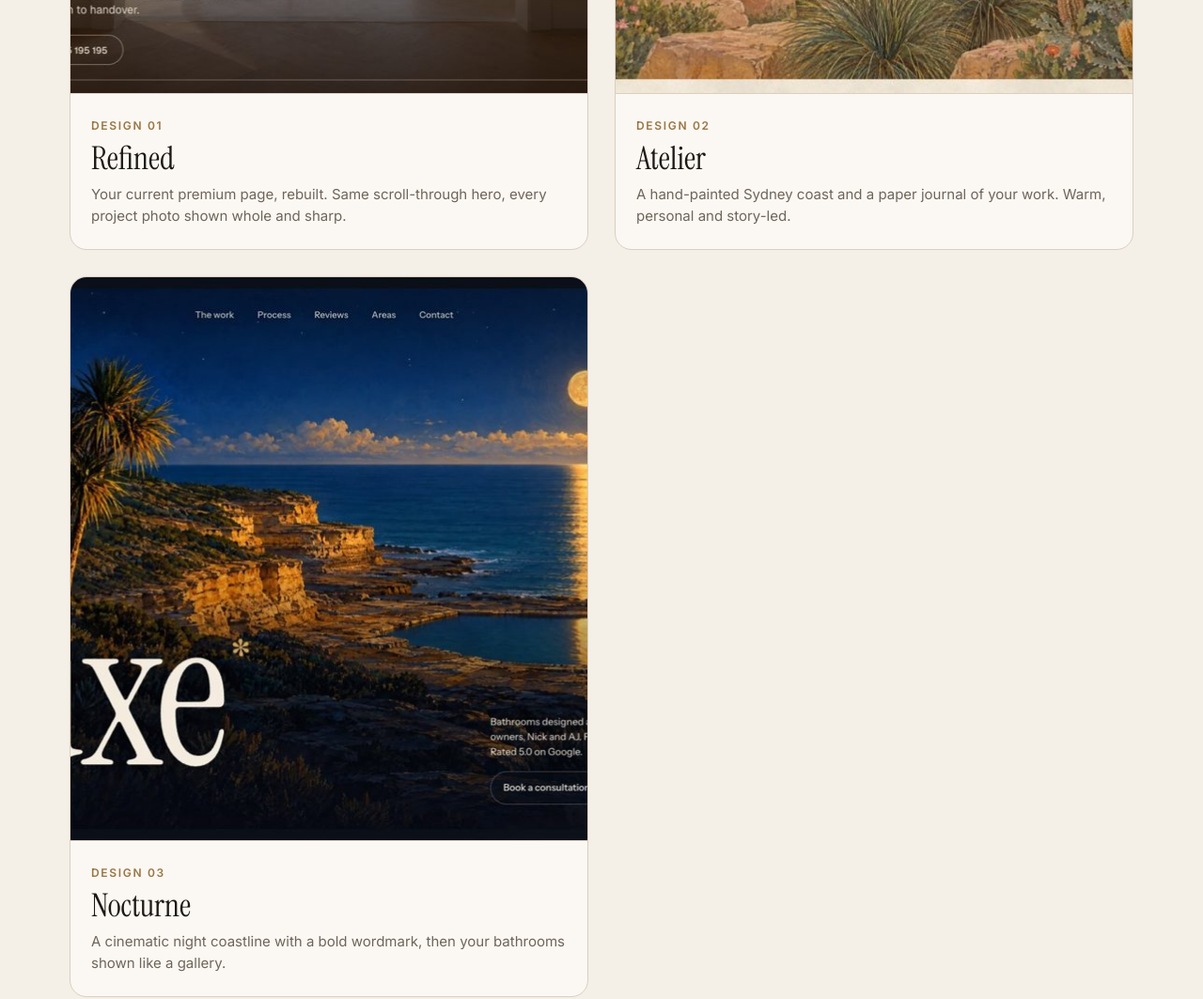
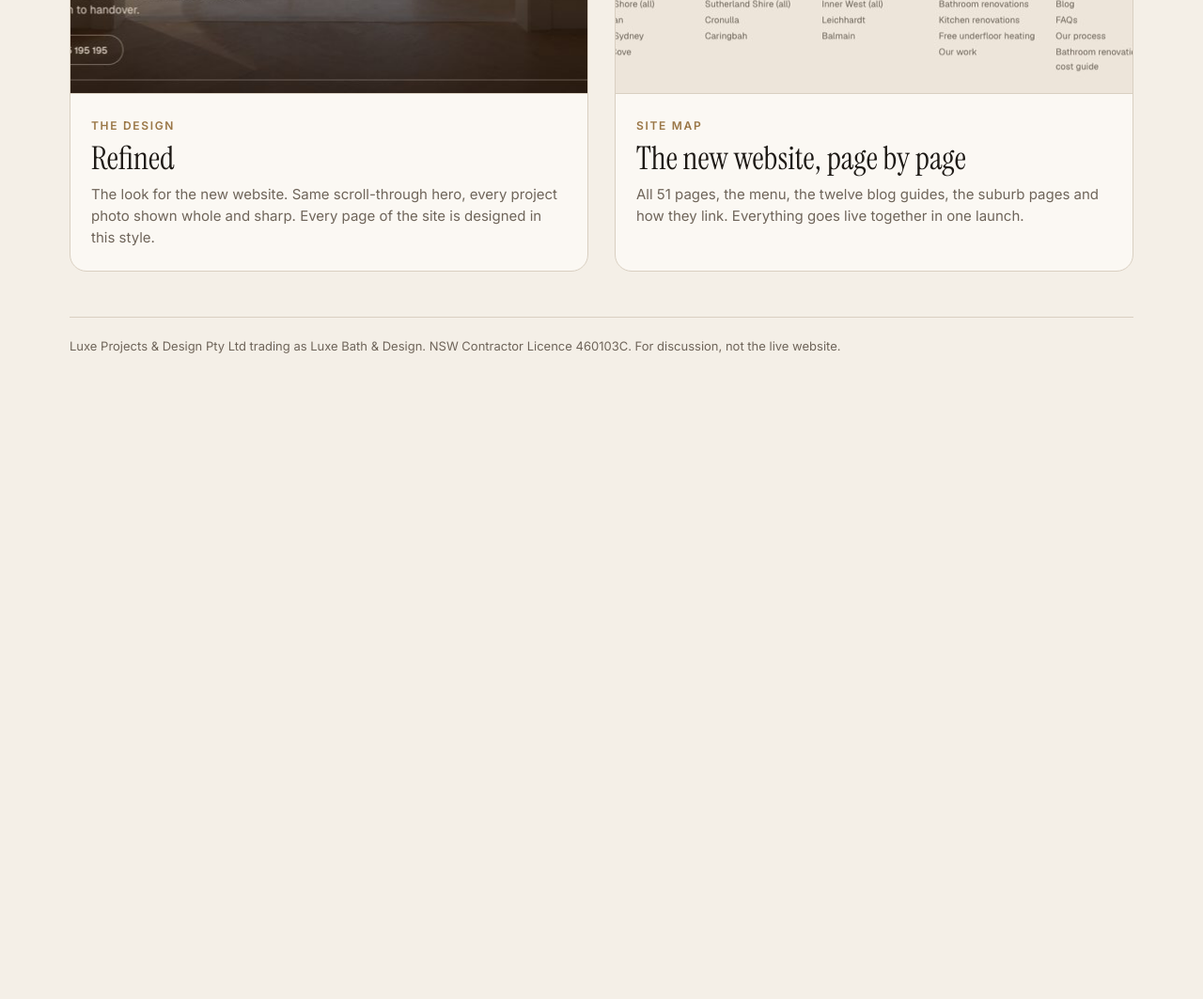
Before and after one commit to lab-manta/luxe-concepts, a plain HTML site: page index.html in a window 1280 px wide. Shown: the part 1640-2703 px from the top of the page at 94% size. After the commit the page ends 2091 px from the top, so only its background shows below. Drawn offline with Linux system fonts and the light colour scheme.

Commit message:
Update index.html

```diff
--- a/index.html
+++ b/index.html
@@ -4,7 +4,7 @@
 <meta charset="utf-8">
 <meta name="viewport" content="width=device-width, initial-scale=1">
 <meta name="robots" content="noindex, nofollow">
-<title>Luxe Bath &amp; Design | Page concepts and search report</title>
+<title>Luxe Bath &amp; Design | Website design, site map and search report</title>
 <link rel="preconnect" href="https://fonts.googleapis.com">
 <link rel="preconnect" href="https://fonts.gstatic.com" crossorigin>
 <link href="https://fonts.googleapis.com/css2?family=Instrument+Serif:ital@0;1&family=Inter:wght@400;500;600&display=swap" rel="stylesheet">
@@ -39,18 +39,17 @@ footer{margin-top:48px;color:var(--muted);font-size:13px;border-top:1px solid va
 <div class="wrap">
 <header>
 <h1>Luxe Bath <em>&amp;</em> Design</h1>
-<p class="meta">Three page designs and a search report, prepared for our meeting in November 2026. Tap any card to open it. Every page works on a phone.</p>
+<p class="meta">The website design, the site map and a search report, November 2026. Tap any card to open it. Every page works on a phone.</p>
 </header>
 <div class="grid">
 <a class="card report" id="report-card" href="report/">
 <div class="viz"><img src="hub/report.jpg" alt="Preview of the search and AI report" onerror="this.parentNode.style.minHeight='200px';this.remove()"></div>
 <div class="body"><span class="num">Search report</span><h2>Where Luxe shows up on Google, Maps and AI</h2><p>How you rank across Sydney, who is outspending you on Google Ads, which AI questions name your rivals instead of you, and what it takes to catch up.</p></div>
 </a>
-<a class="card" href="refined/"><img src="hub/refined.jpg" alt="Refined page preview" width="960" height="600"><div class="body"><span class="num">Design 01</span><h2>Refined</h2><p>Your current premium page, rebuilt. Same scroll-through hero, every project photo shown whole and sharp.</p></div></a>
-<a class="card" href="atelier/"><img src="hub/atelier.jpg" alt="Atelier page preview" width="960" height="600"><div class="body"><span class="num">Design 02</span><h2>Atelier</h2><p>A hand-painted Sydney coast and a paper journal of your work. Warm, personal and story-led.</p></div></a>
-<a class="card" href="nocturne/"><img src="hub/nocturne.jpg" alt="Nocturne page preview" width="960" height="600"><div class="body"><span class="num">Design 03</span><h2>Nocturne</h2><p>A cinematic night coastline with a bold wordmark, then your bathrooms shown like a gallery.</p></div></a>
+<a class="card" href="refined/"><img src="hub/refined.jpg" alt="Refined page design preview" width="960" height="600"><div class="body"><span class="num">The design</span><h2>Refined</h2><p>The look for the new website. Same scroll-through hero, every project photo shown whole and sharp. Every page of the site is designed in this style.</p></div></a>
+<a class="card" href="site-map/"><img src="hub/sitemap.jpg" alt="Site map preview" width="960" height="600"><div class="body"><span class="num">Site map</span><h2>The new website, page by page</h2><p>All 51 pages, the menu, the twelve blog guides, the suburb pages and how they link. Everything goes live together in one launch.</p></div></a>
 </div>
-<footer>Luxe Projects &amp; Design Pty Ltd trading as Luxe Bath &amp; Design. NSW Contractor Licence 460103C. These are design concepts for discussion, not the live website.</footer>
+<footer>Luxe Projects &amp; Design Pty Ltd trading as Luxe Bath &amp; Design. NSW Contractor Licence 460103C. For discussion, not the live website.</footer>
 </div>
 </body>
 </html>
```
